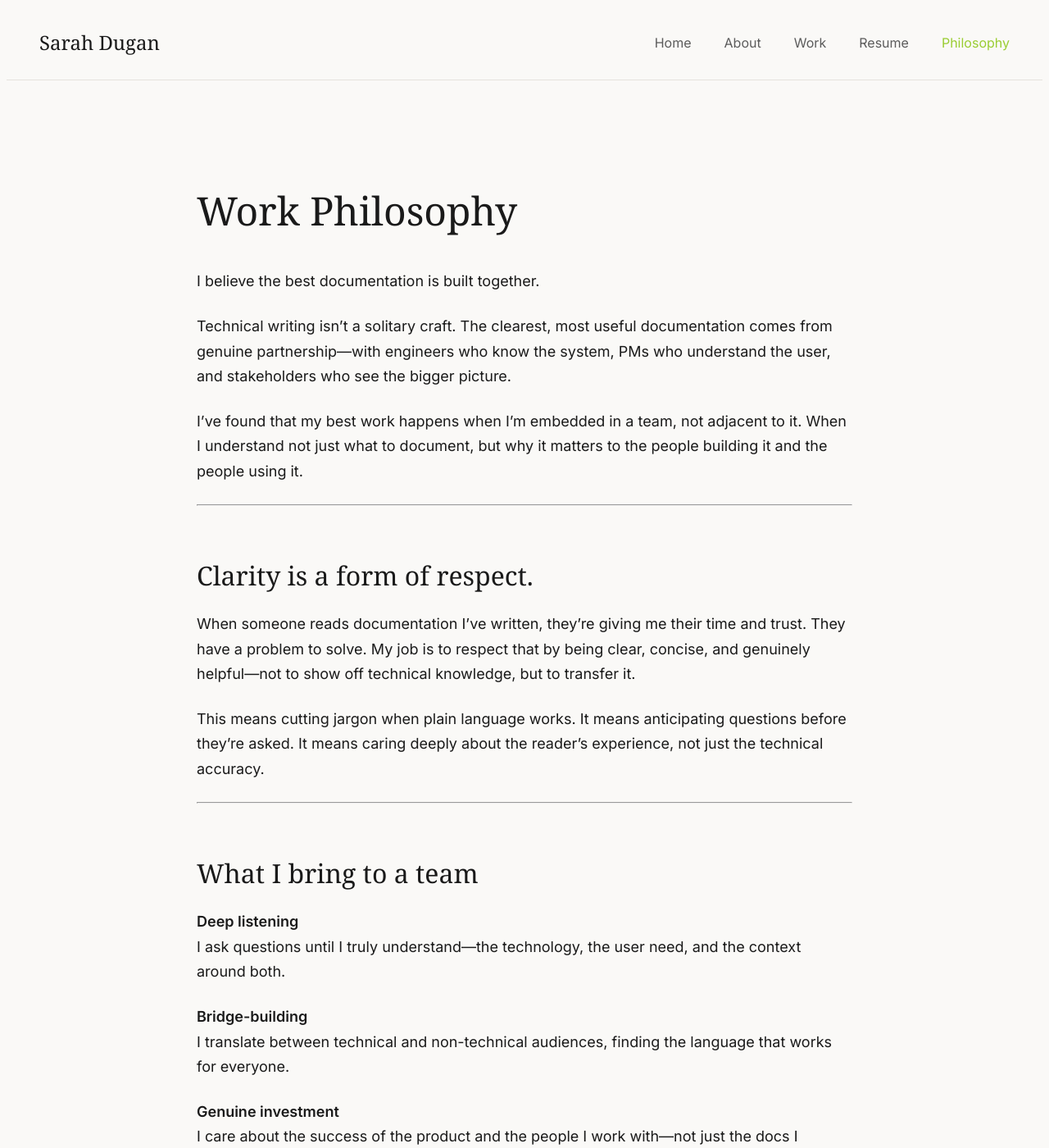
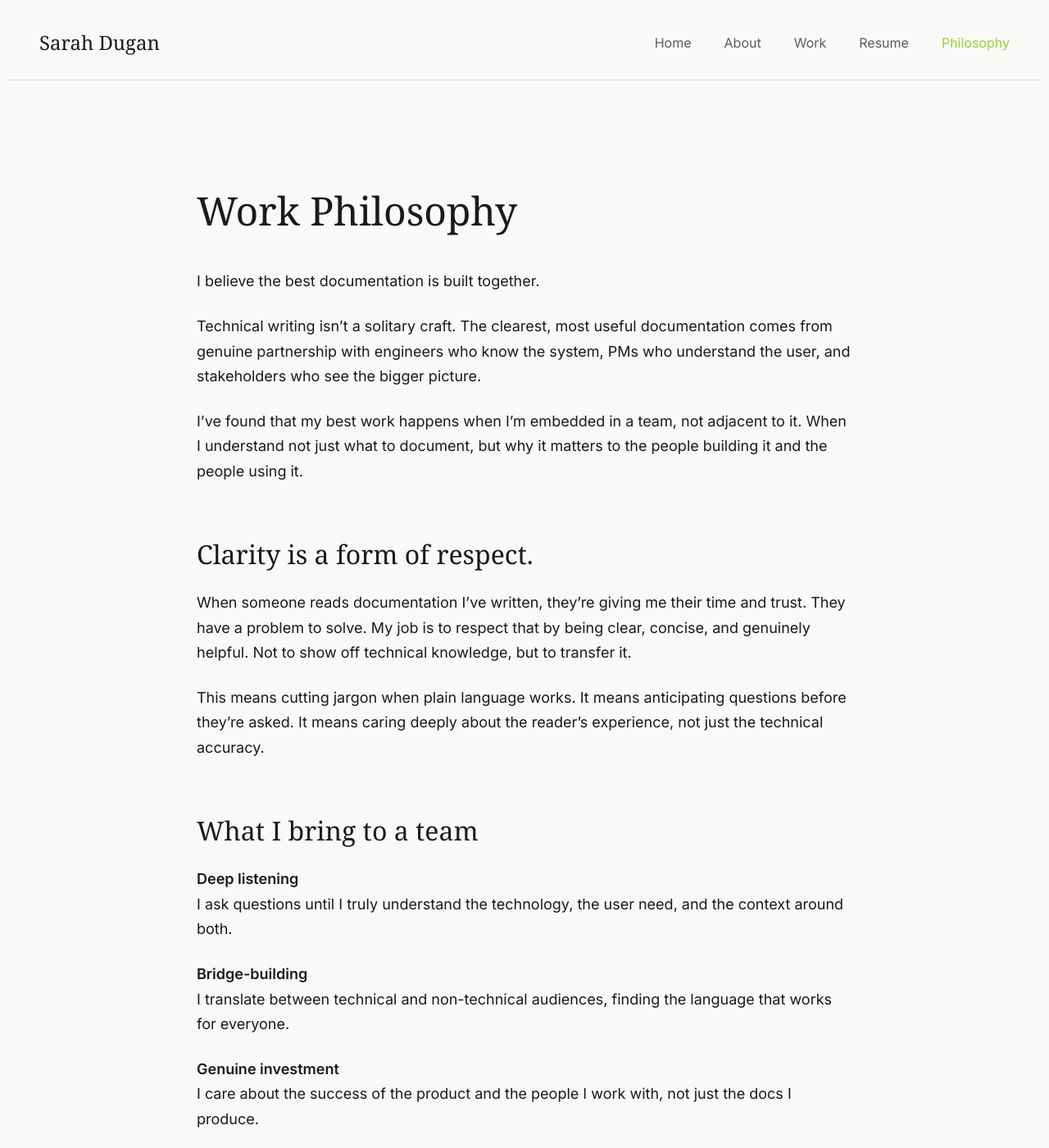
Before and after one commit to scrivera-dugan/site, a Jekyll site: the page built from friends&philosophy.md, in a window 1280 px wide and 1400 px high. Shown: the whole window at 82% size. Built offline with Jekyll 4.4.1, drawn with Linux system fonts in a browser that asks for light colours; some web fonts are replaced; some of the changed text lies outside the part shown.

Commit message:
Update friends&philosophy.md

```diff
--- a/friends&philosophy.md
+++ b/friends&philosophy.md
@@ -47,43 +47,35 @@ title: Philosophy
 
 I believe the best documentation is built together.
 
-Technical writing isn't a solitary craft. The clearest, most useful documentation comes from genuine partnership—with engineers who know the system, PMs who understand the user, and stakeholders who see the bigger picture.
+Technical writing isn't a solitary craft. The clearest, most useful documentation comes from genuine partnership with engineers who know the system, PMs who understand the user, and stakeholders who see the bigger picture.
 
 I've found that my best work happens when I'm embedded in a team, not adjacent to it. When I understand not just what to document, but why it matters to the people building it and the people using it.
 
----
-
 ## Clarity is a form of respect.
 
-When someone reads documentation I've written, they're giving me their time and trust. They have a problem to solve. My job is to respect that by being clear, concise, and genuinely helpful—not to show off technical knowledge, but to transfer it.
+When someone reads documentation I've written, they're giving me their time and trust. They have a problem to solve. My job is to respect that by being clear, concise, and genuinely helpful. Not to show off technical knowledge, but to transfer it.
 
 This means cutting jargon when plain language works. It means anticipating questions before they're asked. It means caring deeply about the reader's experience, not just the technical accuracy.
-
----
 
 ## What I bring to a team
 
 **Deep listening**
-I ask questions until I truly understand—the technology, the user need, and the context around both.
+I ask questions until I truly understand the technology, the user need, and the context around both.
 
 **Bridge-building**
 I translate between technical and non-technical audiences, finding the language that works for everyone.
 
 **Genuine investment**
-I care about the success of the product and the people I work with—not just the docs I produce.
+I care about the success of the product and the people I work with, not just the docs I produce.
 
 **Calm in complexity**
 ML and AI systems are inherently complex. I'm comfortable sitting with ambiguity until clarity emerges.
 
----
-
 ## The relationships matter as much as the work.
 
-Some of my most meaningful professional experiences have been the friendships built through shared goals—traveling to conferences together, solving hard problems over coffee, celebrating launches as a team.
+Some of my most meaningful professional experiences have been the friendships built through shared goals: traveling to conferences together, solving hard problems over coffee, celebrating launches as a team.
 
 I'm looking for a role where that kind of connection is possible. Where I'm not just a contractor passing through, but a collaborator who's genuinely part of building something that matters.
-
----
 
 ## Through the Years
 
```
